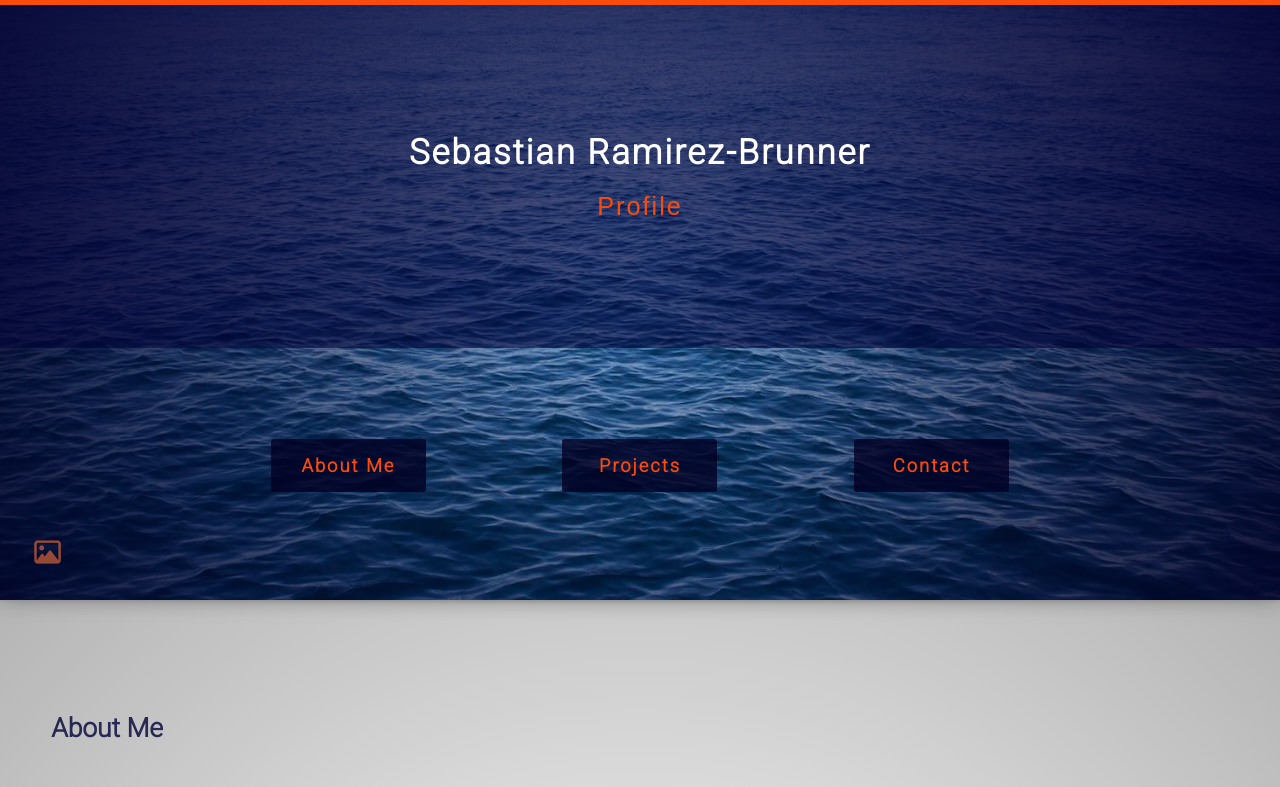
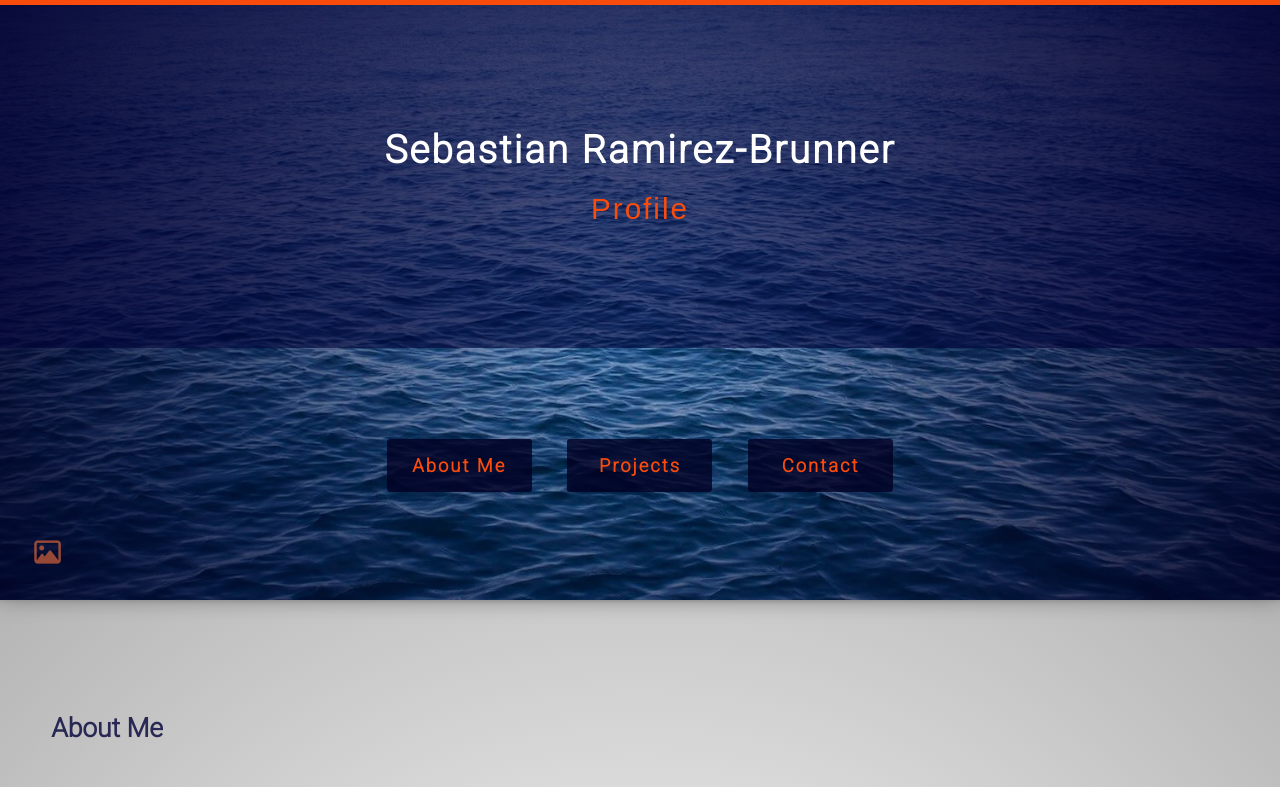
Before and after one commit to sebastianrb/developer-profile, a website: page index.html in a window 1280 px wide. Shown: the top 787 px of the page. Drawn offline with nearby package versions, Linux system fonts and the light colour scheme.

Commit message:
Refine styling

```diff
--- a/styles/scss/_header.scss
+++ b/styles/scss/_header.scss
@@ -71,7 +71,7 @@
     transition: width 1.2s ease .3s, opacity 1s ease .6s;
     overflow: hidden;
     margin: 0 auto 0 0;
-    font-size: 1.25em;
+    font-size: 1.4em;
     font-weight: 900;
 
     //experimental
@@ -109,7 +109,7 @@
 
 .header__main-subtitle {
     width: 100%;
-    font-size: 1.1em;
+    font-size: 1.15em;
     color: $secondary-color;
     text-align: center;
     margin: 0;
@@ -225,7 +225,7 @@
   min-width: 60%;
   height: auto;
   min-width: 500px;
-  width: 66%;
+  width: 40%;
 
   @media screen and (max-width: $breakpoint-large) {
     width: 80%;
@@ -274,7 +274,7 @@
 .header__nav-item {
   width: auto;
   height: auto;
-  min-width: 155px;
+  min-width: 145px;
 
   @media screen and (max-width: $breakpoint-small-medium) {
     width: 75%;
```
Also changed, not shown: dest/styles/main.min.css, styles/css/main.css.
